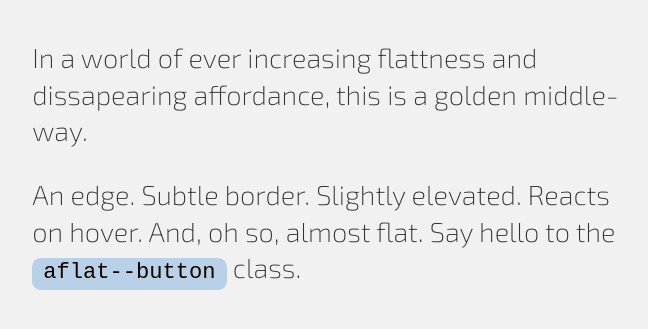
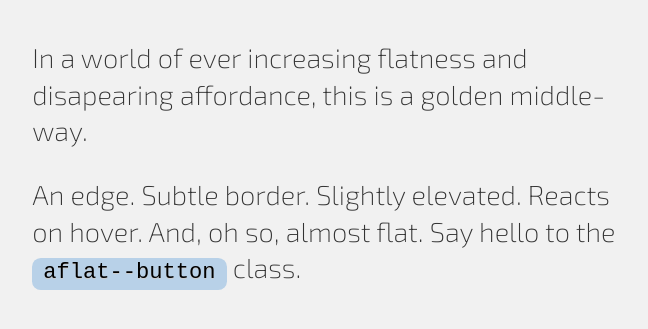
Before and after one commit to olle/aflat, a plain HTML site: page index.html in a window 1280 px wide. Shown: the part 107-436 px from the top of the page, without its empty margins (307-955 px from the left). Drawn offline with Linux system fonts and the light colour scheme.

Commit message:
Fix spelling misstakkies

```diff
--- a/index.html
+++ b/index.html
@@ -14,7 +14,7 @@
     <div class="container">
       <h1>Almost Flat Button <small class="mini">v0.1</small></h1>
       <p>
-        In a world of ever increasing flattness and dissapearing affordance,
+        In a world of ever increasing flatness and disapearing affordance,
         this is a golden middle-way.</p>
       <p>
         An edge. Subtle border. Slightly elevated. Reacts on hover. And, oh so,
```
